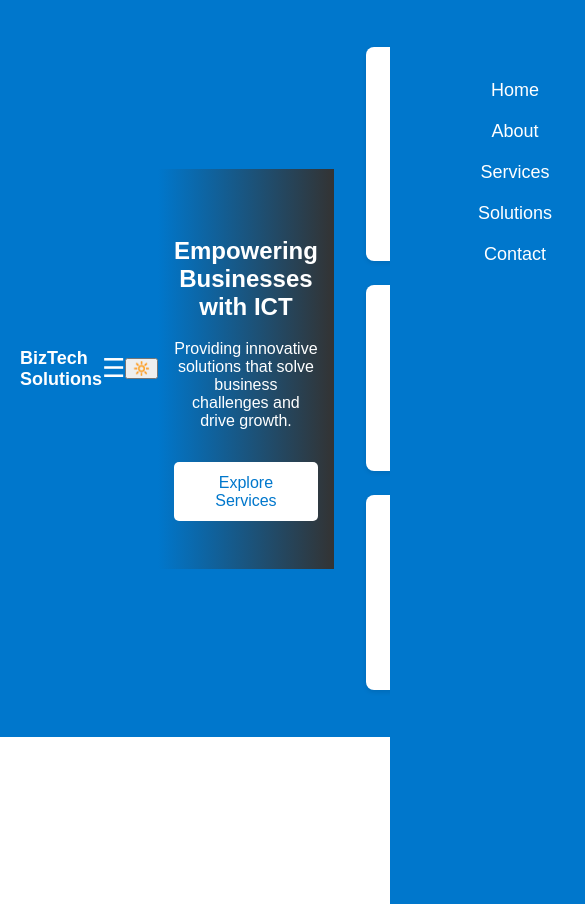
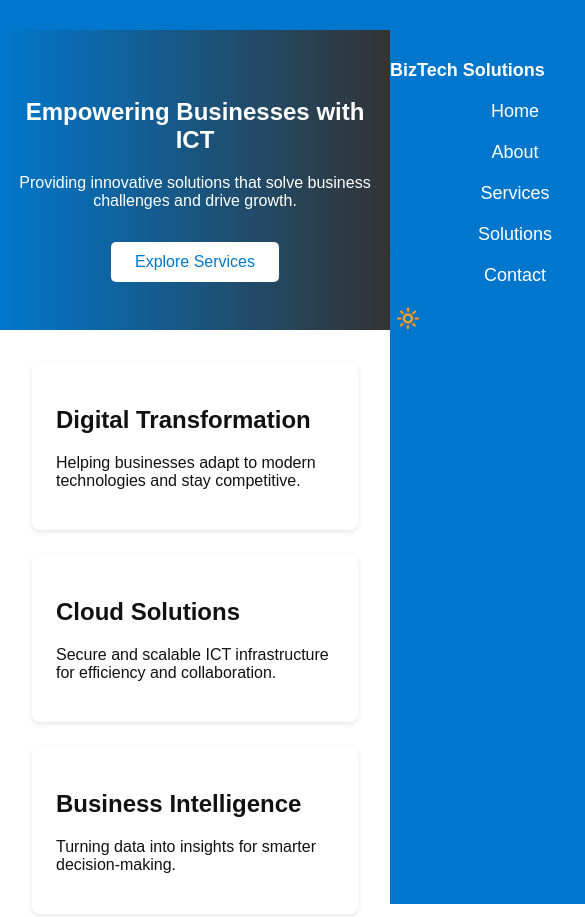
Before and after one commit to ERIC66528/Bs_solutions, a plain HTML site: page index.html in a window 390 px wide. Shown: the top 917 px of the page, 585 px wide, since content can reach past the window. Before the commit the page ends 844 px from the top, so only its background shows below. Drawn offline with Linux system fonts and the light colour scheme.

Commit message:
Update index.html

```diff
--- a/index.html
+++ b/index.html
@@ -7,22 +7,19 @@
   <link rel="stylesheet" href="style.css">
 </head>
 <body>
-
   <header>
+    <nav class="navbar">
       <div class="logo">BizTech Solutions</div>
-  <div class="menu-toggle" id="menu-toggle">&#9776;</div>
-  <nav id="nav">
-    <ul>
-      <li><a href="index.html">Home</a></li>
+      <ul class="nav-links">
+        <li><a href="index.html" class="active">Home</a></li>
         <li><a href="about.html">About</a></li>
         <li><a href="services.html">Services</a></li>
         <li><a href="solutions.html">Solutions</a></li>
         <li><a href="contact.html">Contact</a></li>
       </ul>
+      <button id="theme-toggle">🔆</button>
     </nav>
- <button class="theme-toggle">🔆</button
   </header>
-
   <section class="hero">
     <h1>Empowering Businesses with ICT</h1>
     <p>Providing innovative solutions that solve business challenges and drive growth.</p>
```
Lines whose indentation alone changed are shown as unchanged.
